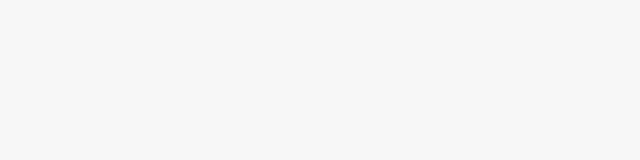
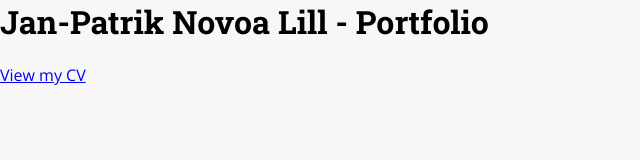
Before and after one commit to jpnovoa/jpnovoa.github.io, a plain HTML site: page index.html in a window 1280 px wide. Shown: the whole page, without its empty margins (0-640 px from the left). Drawn offline with nearby package versions, Linux system fonts and the light colour scheme; files that its build step writes are made by us from their sources.

Commit message:
added h1 tag to root index

```diff
--- a/index.html
+++ b/index.html
@@ -10,3 +10,9 @@
     <!-- CSS link -->
     <title>Jan-Patrik Novoa Lill - CV</title>
     <link rel="stylesheet" href="styles.css"/>
+  </head>
+  <body>
+    <h1>Jan-Patrik Novoa Lill - Portfolio</h1>
+    <a href=/cv> View my CV </a>
+  </body>
+</html>
```
